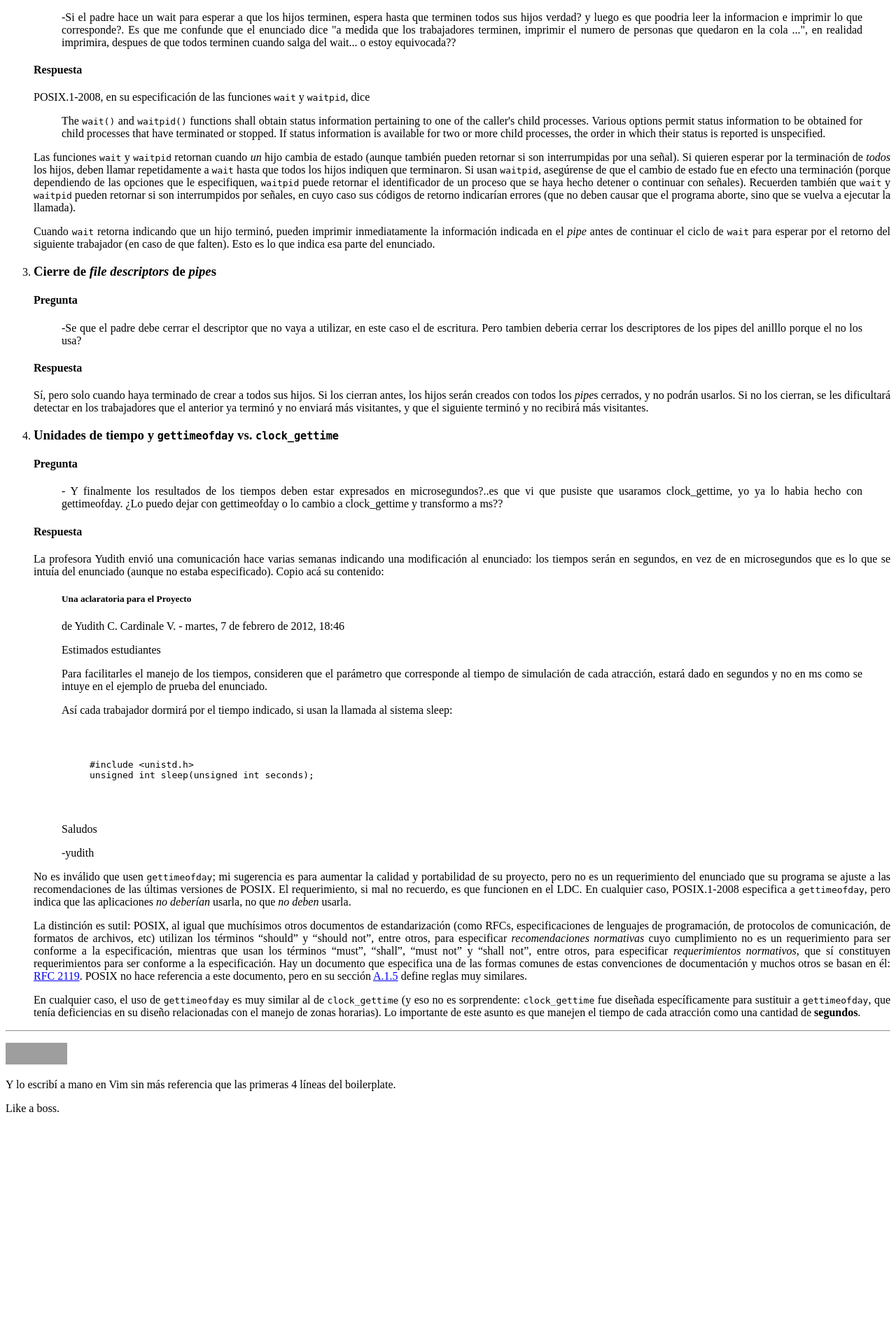
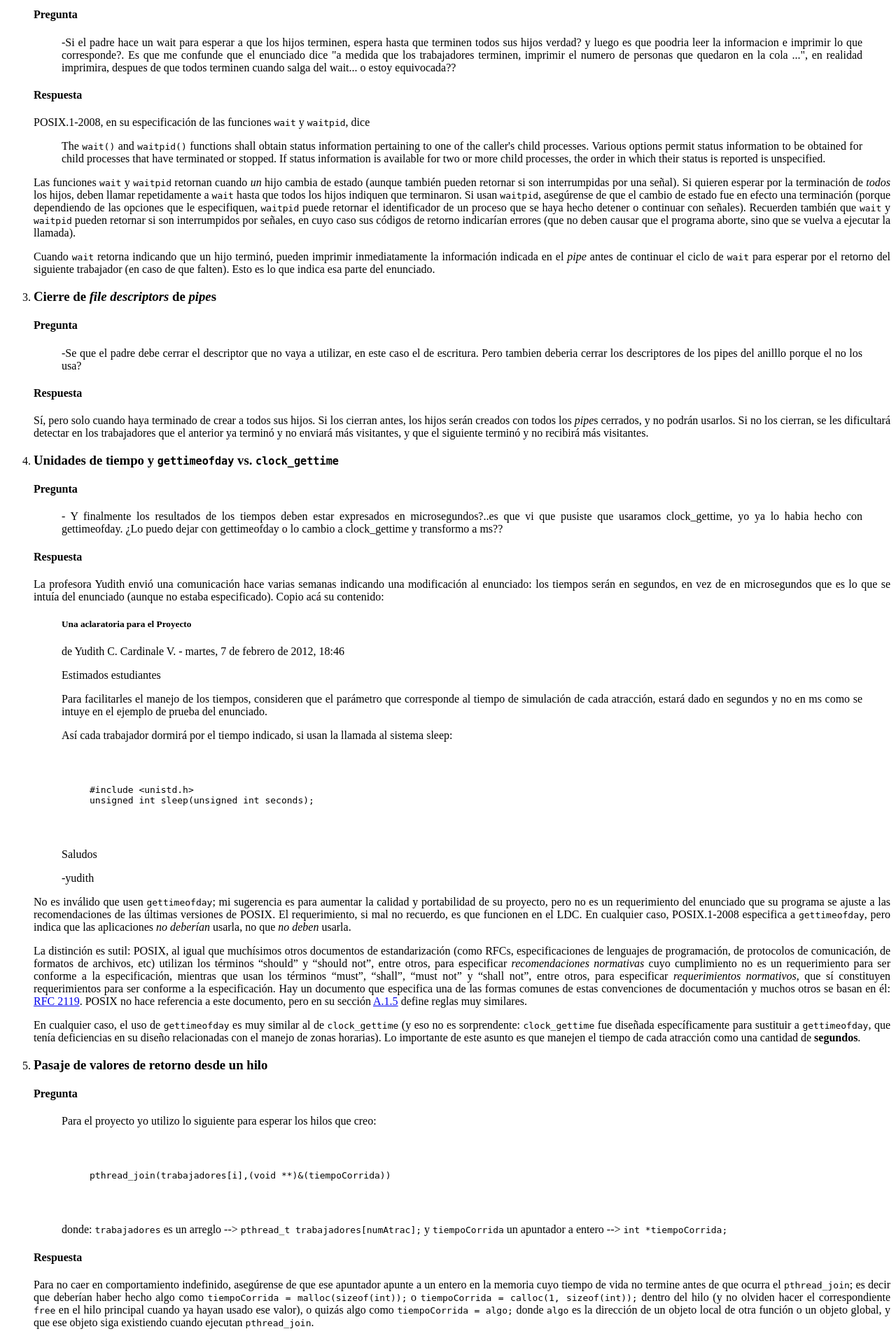
Before and after one commit to Targen/ldc-web, a PHP site: page /cursos/CI3825/2012EM/p2-3.php in a window 1280 px wide. Shown: the part 840-2759 px from the top of the page at 70% size. Before the commit the page ends 2429 px from the top, so only its background shows below. Run offline with PHP 8.4, Linux system fonts and the light colour scheme; grey boxes are pictures that could not be loaded.

Commit message:
Consulta de Héctor

```diff
--- a/cursos/CI3825/2012EM/index.php
+++ b/cursos/CI3825/2012EM/index.php
@@ -25,6 +25,7 @@
                         <li><a href="p2"     >2012‒02‒07 (semana 5): Consultas del primer proyecto              </a></li>
                         <li><a href="pthread">2012‒02‒13 (semana 6): Ejemplos de sincronización para hilos POSIX</a></li>
                         <li><a href="p2-2"   >2012‒02‒21 (semana 7): Otra consulta del primer proyecto          </a></li>
+                        <li><a href="p2-3"   >2012‒02‒24 (semana 7): Más consultas del primer proyecto          </a></li>
                 </ol>
                 <hr/>
                 <p>
--- a/cursos/CI3825/2012EM/p2-3.php
+++ b/cursos/CI3825/2012EM/p2-3.php
@@ -21,8 +21,8 @@
                         <li><a href="#p2">Espera por la terminación de los trabajadores e impresión de sus resultados  </a></li>
                         <li><a href="#p3">Cierre de <em>file descriptors</em> de <em>pipe</em>s                        </a></li>
                         <li><a href="#p4">Unidades de tiempo y <code>gettimeofday</code> vs. <code>clock_gettime</code></a></li>
-
-
+                        <li><a href="#p5">Pasaje de valores de retorno desde un hilo                                   </a></li>
+                        <li><a href="#p6"><code>pthread_join</code> infinito</a></li>
                 </ol>
                 <ol>
                         <li id="p1">
@@ -90,6 +90,39 @@ unsigned int sleep(unsigned int seconds);
                                 <p>La distinción es sutil: POSIX, al igual que muchísimos otros documentos de estandarización (como RFCs, especificaciones de lenguajes de programación, de protocolos de comunicación, de formatos de archivos, etc) utilizan los términos “should” y “should not”, entre otros, para especificar <em>recomendaciones normativas</em> cuyo cumplimiento no es un requerimiento para ser conforme a la especificación, mientras que usan los términos “must”, “shall”, “must not” y “shall not”, entre otros, para especificar <em>requerimientos normativos</em>, que sí constituyen requerimientos para ser conforme a la especificación. Hay un documento que especifica una de las formas comunes de estas convenciones de documentación y muchos otros se basan en él: <a href="https://www.ietf.org/rfc/rfc2119">RFC 2119</a>. POSIX no hace referencia a este documento, pero en su sección <a href="http://pubs.opengroup.org/onlinepubs/9699919799/xrat/V4_xbd_chap01.html#tag_21_01_05">A.1.5</a> define reglas muy similares.</p>
                                 <p>En cualquier caso, el uso de <code>gettimeofday</code> es muy similar al de <code>clock_gettime</code> (y eso no es sorprendente: <code>clock_gettime</code> fue diseñada específicamente para sustituir a <code>gettimeofday</code>, que tenía deficiencias en su diseño relacionadas con el manejo de zonas horarias). Lo importante de este asunto es que manejen el tiempo de cada atracción como una cantidad de <strong>segundos</strong>.</p>
                         </li>
+                        <li id="p5">
+                                <h3>Pasaje de valores de retorno desde un hilo</h3>
+                                <h4>Pregunta</h4>
+                                <blockquote>
+                                        <p>Para el proyecto yo utilizo lo siguiente para esperar los hilos que creo:</p>
+                                        <blockquote>
+                                                <pre>
+                                                        <code>
+<![CDATA[
+pthread_join(trabajadores[i],(void **)&(tiempoCorrida))
+]]>
+                                                        </code>
+                                                </pre>
+                                        </blockquote>
+                                        <p>donde: <code>trabajadores</code> es un arreglo --&gt; <code><![CDATA[pthread_t trabajadores[numAtrac];]]></code> y <code><![CDATA[tiempoCorrida]]></code> un apuntador a entero --&gt; <code><![CDATA[int *tiempoCorrida;]]></code></p>
+                                </blockquote>
+                                <h4>Respuesta</h4>
+                                <p>Para no caer en comportamiento indefinido, asegúrense de que ese apuntador apunte a un entero en la memoria cuyo tiempo de vida no termine antes de que ocurra el <code>pthread_join</code>; es decir que deberían haber hecho algo como <code><![CDATA[tiempoCorrida = malloc(sizeof(int));]]></code> o <code><![CDATA[tiempoCorrida = calloc(1, sizeof(int));]]></code> dentro del hilo (y no olviden hacer el correspondiente <code>free</code> en el hilo principal cuando ya hayan usado ese valor), o quizás algo como <code><![CDATA[tiempoCorrida = algo;]]></code> donde <code>algo</code> es la dirección de un objeto local de otra función o un objeto global, y que ese objeto siga existiendo cuando ejecutan <code>pthread_join</code>.</p>
+                        </li>
+                        <li id="p6">
+                                <h3><code>pthread_join</code> infinito</h3>
+                                <h4>Pregunta</h4>
+                                <blockquote>
+                                        <p>Pero sucede que cuando se ejecuta esa instruccion (<code><![CDATA[pthread_join(trabajadores[i],(void **)&(tiempoCorrida))]]></code>) se guinda el programa y no termina</p>
+                                        <p>¿A qué se debe esto? ¿Que puedo estar haciendo mal?</p>
+                                        <p>Cuando coloco esta instruccion en comentarios <code>//</code>, el main termina.</p>
+                                        <p>En la funcion que mando a ejecutar con <code><![CDATA[pthread_create(&trabajadores[i], NULL, (void *)iterar, (void*)args )]]></code> (<code>iterar</code>) hago un <code><![CDATA[pthread_exit(tiempoCorrida);]]></code>, donde igualmente <code>tiempoCorrida</code> es un apuntador a entero.</p>
+                                </blockquote>
+                                <h4>Respuesta</h4>
+                                <p>En principio, <code>pthread_join</code> solo retorna cuando ese hijo sale, ya sea porque su función principal retornó, o porque en alguna parte de su ejecución llamó a <code>pthread_exit</code>. Si no tienen comportamiento indefinido y <code>pthread_join</code> no retorna, es porque el hilo con el que pretenden sincronizarse sencillamente no está saliendo.</p>
+                                <p>Sospecho que el ciclo en el que hacen <code>sleep</code> debe estar iterando infinitamente, o quizás le están pasando un argumento a <code>sleep</code> que es más grande de lo que ustedes creen y debería ser; ¿están manejando los tiempos indicados en la entrada en segundos como indicó Yudith hace unas semanas por e‐mail? ¿Están pasando en la entrada tiempos como 1000 y 10000, como los que estaban en los ejemplos del enunciado, e interpretándolos como segundos? En ese último caso, deberían cambiar esas entrada a 1 y 10.</p>
+                                <p>Podrían usar <code>gdb</code> para poner un <em>breakpoint</em> en el punto de su programa donde deberían llamar a <code>pthread_exit</code>, o simplemente imprimir algo ahí para verificar si se llama o no. Lo más probable es que nunca se esté ejecutando.</p>
+                        </li>
                 </ol>
                 <hr/>
                 <p>
```
